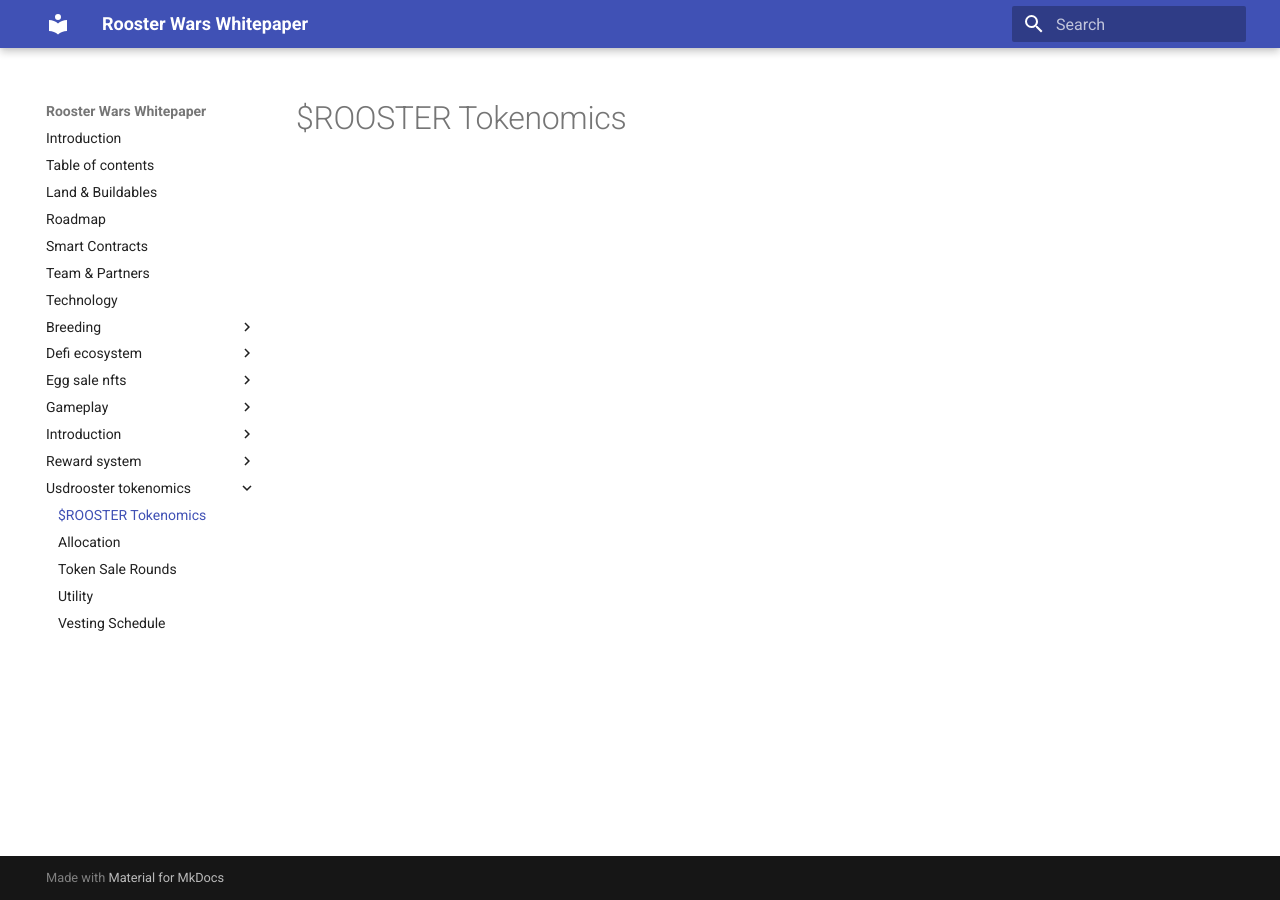
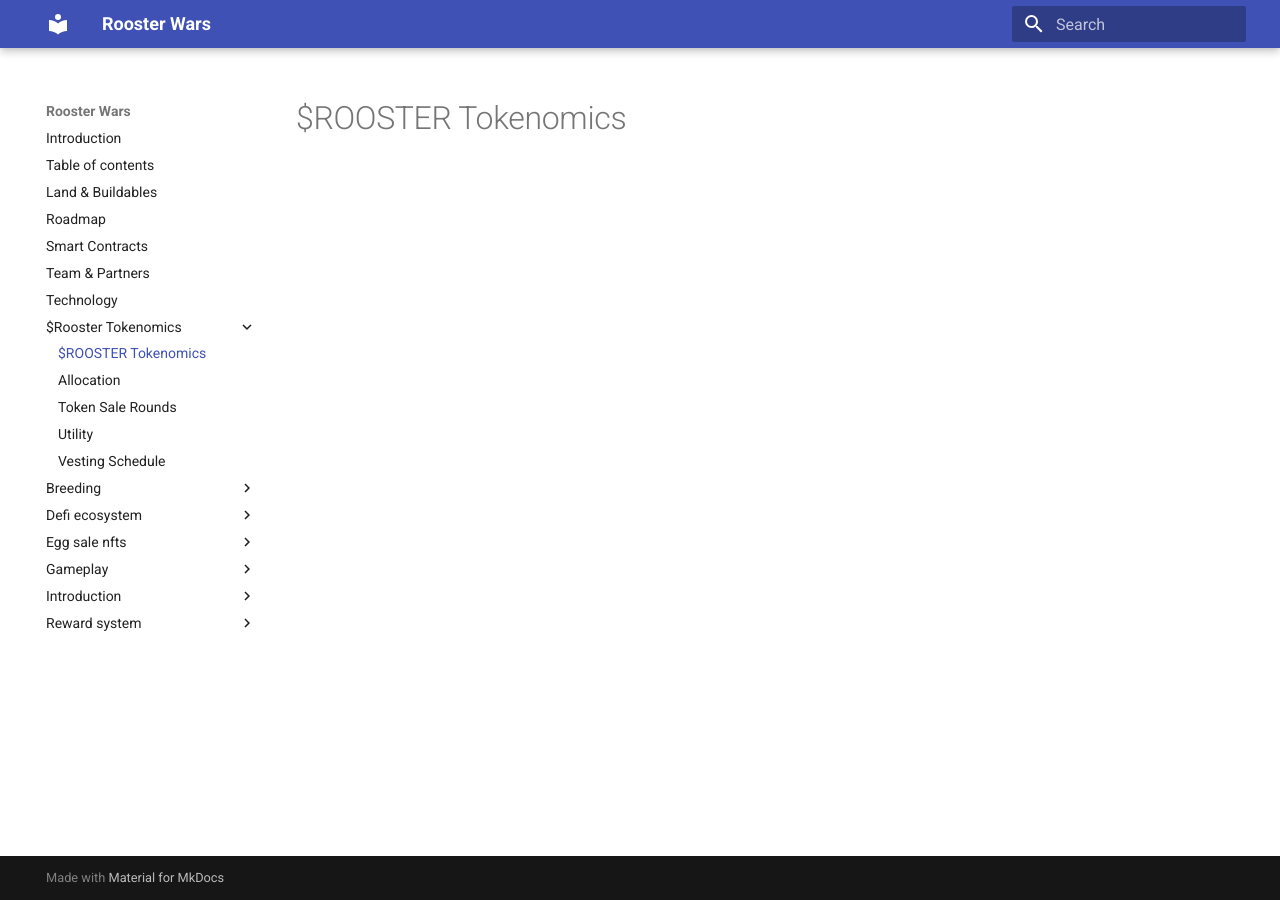
Before and after one commit to AshtreeBV/roosterwars-whitepaper, an MkDocs documentation site: the page built from docs/$Rooster-Tokenomics/README.md, in a window 1280 px wide. Built offline with MkDocs 1.6.1 and Material for MkDocs 9.7.7, drawn with Linux system fonts in a browser that asks for light colours.

Commit message:
naming convention

```diff
--- a/mkdocs.yml
+++ b/mkdocs.yml
@@ -1,3 +1,3 @@
-site_name: Rooster Wars Whitepaper
+site_name: Rooster Wars
 theme:
   name: material
```
Also changed, not shown: docs/$Rooster-Tokenomics/README.md (renamed from docs/usdrooster-tokenomics/README.md), docs/$Rooster-Tokenomics/allocation.md (renamed from docs/usdrooster-tokenomics/allocation.md), docs/$Rooster-Tokenomics/token-sale-rounds.md (renamed from docs/usdrooster-tokenomics/token-sale-rounds.md), docs/$Rooster-Tokenomics/utility.md (renamed from docs/usdrooster-tokenomics/utility.md), docs/$Rooster-Tokenomics/vesting-schedule.md (renamed from docs/usdrooster-tokenomics/vesting-schedule.md).
